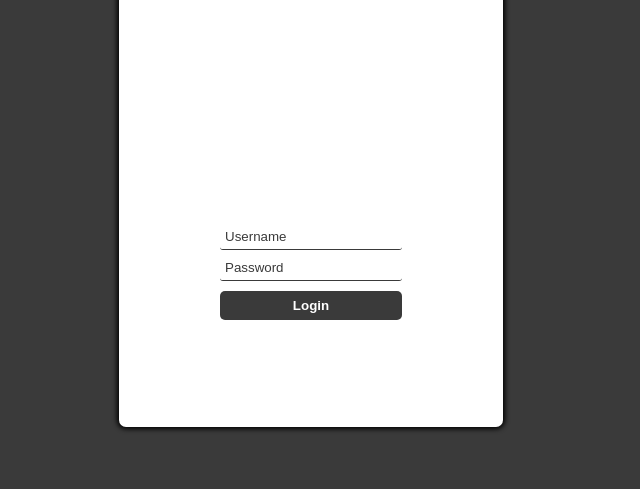
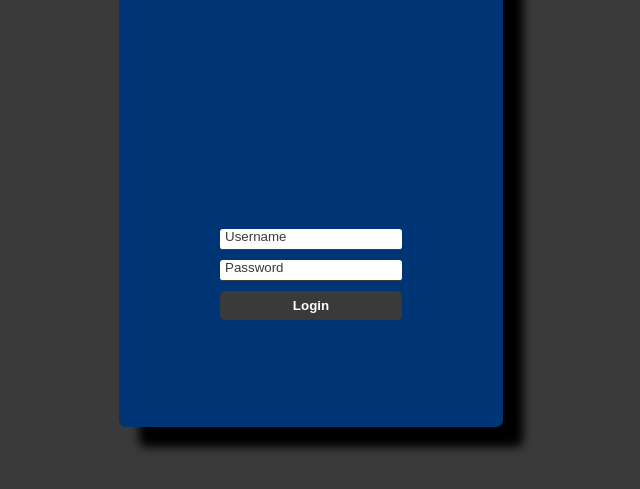
Before and after one commit to NathanFogwillRichuish/nathanfogwillrichuish.github.io, a plain HTML site: page index.html in a window 1280 px wide. Shown: the part 253-742 px from the top of the page, without its empty margins (329-969 px from the left). Drawn offline with Linux system fonts and the light colour scheme.

Commit message:
Update login-page.css

```diff
--- a/login-page.css
+++ b/login-page.css
@@ -18,9 +18,9 @@ body {
   display: grid;
   justify-items: center;
   align-items: center;
-  background-color: white;
+  background-color: #003575;
   border-radius: 7px;
-  box-shadow: 0px 0px 5px 2px black;
+  box-shadow: 20px 20px 10px black;
 }
 
 #login-error-msg-holder {
@@ -52,7 +52,7 @@ body {
   align-self: flex-start;
   display: grid;
   justify-items: center;
-  align-items: center;
+  align-items: top;
 }
 
 .login-form-field::placeholder {
```
